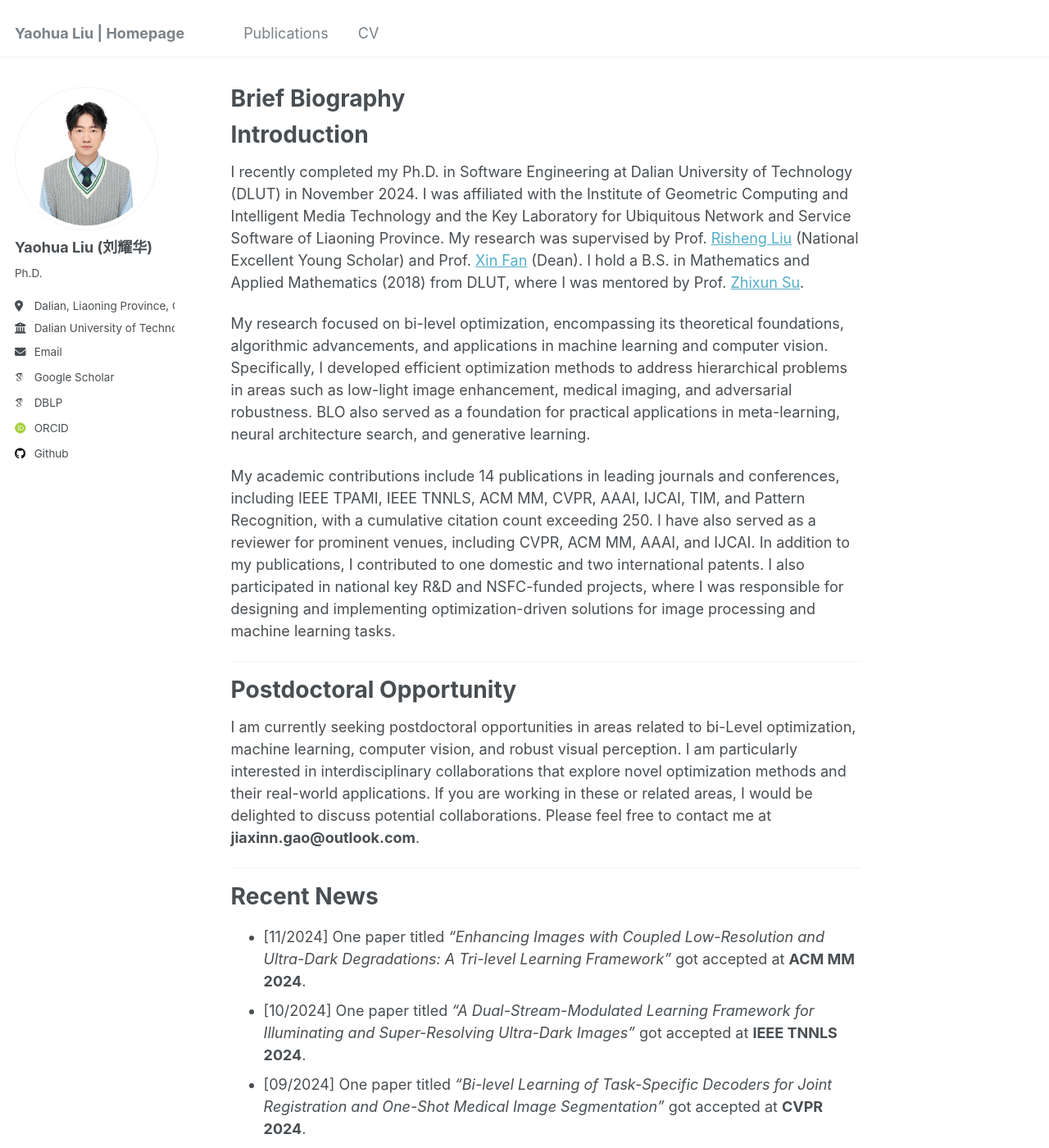
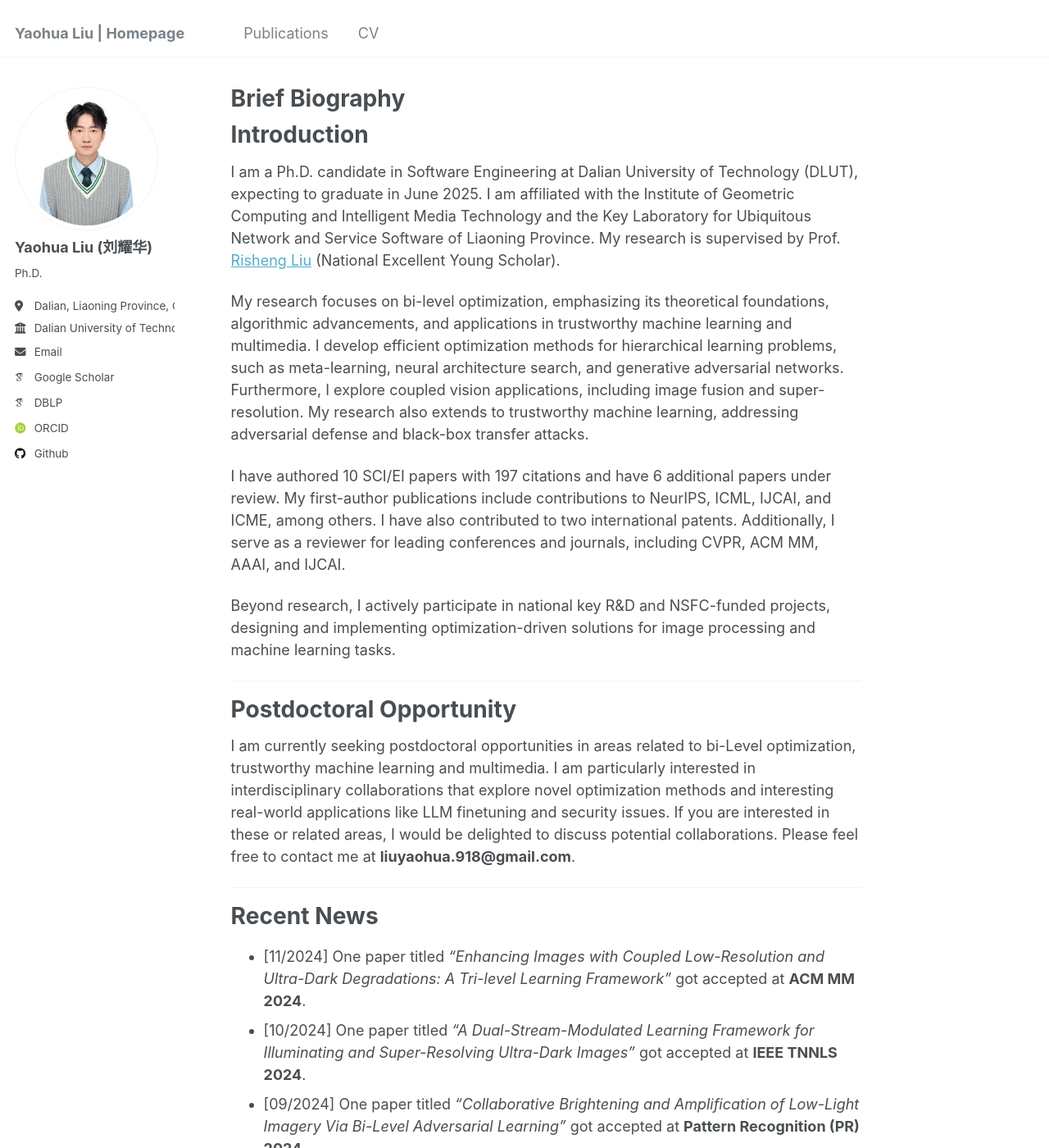
Before and after one commit to callous-youth/callous-youth.github.io, a Jekyll site: the page built from _pages/about.md, in a window 1280 px wide and 1400 px high. Shown: the whole window at 82% size. Built offline with Jekyll 4.4.1, drawn with Linux system fonts in a browser that asks for light colours; some web fonts are replaced; some of the changed text lies outside the part shown.

Commit message:
update_readme(#4)

```diff
--- a/_pages/about.md
+++ b/_pages/about.md
@@ -12,29 +12,30 @@ redirect_from:
 
 Introduction
 ======
-I recently completed my Ph.D. in Software Engineering at Dalian University of Technology (DLUT) in November 2024. I was affiliated with the Institute of Geometric Computing and Intelligent Media Technology and the Key Laboratory for Ubiquitous Network and Service Software of Liaoning Province. My research was supervised by Prof. [Risheng Liu](https://scholar.google.com.sg/citations?hl=zh-CN&user=DzuhImQAAAAJ) (National Excellent Young Scholar) and Prof. [Xin Fan](https://scholar.google.com.sg/citations?hl=zh-CN&user=vLN1njoAAAAJ) (Dean). I hold a B.S. in Mathematics and Applied Mathematics (2018) from DLUT, where I was mentored by Prof. [Zhixun Su](https://scholar.google.com.sg/citations?hl=zh-CN&user=ycFs33AAAAAJ).
+<!-- I recently completed my Ph.D. in Software Engineering at Dalian University of Technology (DLUT) in November 2024. I was affiliated with the Institute of Geometric Computing and Intelligent Media Technology and the Key Laboratory for Ubiquitous Network and Service Software of Liaoning Province. My research was supervised by Prof. [Risheng Liu](https://scholar.google.com.sg/citations?hl=zh-CN&user=DzuhImQAAAAJ) (National Excellent Young Scholar) and Prof. [Xin Fan](https://scholar.google.com.sg/citations?hl=zh-CN&user=vLN1njoAAAAJ) (Dean).
 
 My research focused on bi-level optimization, encompassing its theoretical foundations, algorithmic advancements, and applications in machine learning and computer vision. Specifically, I developed efficient optimization methods to address hierarchical problems in areas such as low-light image enhancement, medical imaging, and adversarial robustness. BLO also served as a foundation for practical applications in meta-learning, neural architecture search, and generative learning.
 
 My academic contributions include 14 publications in leading journals and conferences, including IEEE TPAMI, IEEE TNNLS, ACM MM, CVPR, AAAI, IJCAI, TIM, and Pattern Recognition, with a cumulative citation count exceeding 250. I have also served as a reviewer for prominent venues, including CVPR, ACM MM, AAAI, and IJCAI.
-In addition to my publications, I contributed to one domestic and two international patents. I also participated in national key R&D and NSFC-funded projects, where I was responsible for designing and implementing optimization-driven solutions for image processing and machine learning tasks.
+In addition to my publications, I contributed to one domestic and two international patents. I also participated in national key R&D and NSFC-funded projects, where I was responsible for designing and implementing optimization-driven solutions for image processing and machine learning tasks. -->
 
 
-<!-- I am a final-year Ph.D. candidate in Software Engineering at Dalian University of Technology (DUT), with an expected graduation date in September 2024. I am affiliated with the Institute of Geometric Computing and Intelligent Media Technology and the Key Laboratory for Ubiquitous Network and Service Software of Liaoning Province. My research is supervised by Prof. Risheng Liu (National Excellent Young Scholar) and Prof. Xin Fan (Dean).
+I am a Ph.D. candidate in Software Engineering at Dalian University of Technology (DLUT), expecting to graduate in June 2025. I am affiliated with the Institute of Geometric Computing and Intelligent Media Technology and the Key Laboratory for Ubiquitous Network and Service Software of Liaoning Province. My research is supervised by Prof. [Risheng Liu](https://scholar.google.com.sg/citations?hl=zh-CN&user=DzuhImQAAAAJ) (National Excellent Young Scholar).
 
-My primary research focuses on **Bi-Level Optimization (BLO)**, encompassing its theoretical foundations, algorithmic development, and diverse applications in machine learning and computer vision. I explore hierarchical coupling challenges in tasks such as low-light image enhancement, medical imaging, and adversarial robustness, aiming to develop efficient optimization strategies to address these complex problems. BLO is a powerful framework for tackling high-dimensional and multi-task visual applications, with notable utility in meta-learning, neural architecture search, and generative learning.
+My research focuses on bi-level optimization, emphasizing its theoretical foundations, algorithmic advancements, and applications in trustworthy machine learning and multimedia. I develop efficient optimization methods for hierarchical learning problems, such as meta-learning, neural architecture search, and generative adversarial networks. Furthermore, I explore coupled vision applications, including image fusion and super-resolution. My research also extends to trustworthy machine learning, addressing adversarial defense and black-box transfer attacks.
 
-I previously earned my M.S. in Computational Mathematics (2020) and B.S. in Mathematics and Applied Mathematics (2018) from DUT, under the mentorship of Prof. Zhixun Su. My academic contributions include 12 publications (5 as first or co-first author) in leading journals and conferences, including **IEEE TPAMI**, **IEEE TNNLS**, **ACM MM**, and **Pattern Recognition**, with a cumulative citation count exceeding 250. In addition, I actively serve as a reviewer for prominent venues such as **CVPR**, **ACM MM**, **AAAI**, **IJCAI**, and **NeurIPS**.
+I have authored 10 SCI/EI papers with 197 citations and have 6 additional papers under review. My first-author publications include contributions to NeurIPS, ICML, IJCAI, and ICME,  among others. I have also contributed to two international patents. Additionally, I serve as a reviewer for leading conferences and journals, including CVPR, ACM MM, AAAI, and IJCAI.
 
-Beyond my research contributions, I have been involved in patent development, contributing to one domestic and two international patents. I have also participated in multiple national key R&D projects and NSFC-funded initiatives, where I addressed practical challenges in robust visual perception under adverse conditions.
- -->
+Beyond research, I actively participate in national key R&D and NSFC-funded projects, designing and implementing optimization-driven solutions for image processing and machine learning tasks.
+
+
 
 
 ---
 
 Postdoctoral Opportunity
 ======
-I am currently seeking postdoctoral opportunities in areas related to bi-Level optimization, machine learning, computer vision, and robust visual perception. I am particularly interested in interdisciplinary collaborations that explore novel optimization methods and their real-world applications. If you are working in these or related areas, I would be delighted to discuss potential collaborations. Please feel free to contact me at **jiaxinn.gao@outlook.com**.
+I am currently seeking postdoctoral opportunities in areas related to bi-Level optimization, trustworthy machine learning and multimedia. I am particularly interested in interdisciplinary collaborations that explore novel optimization methods and interesting real-world applications like LLM finetuning and security issues. If you are interested in these or related areas, I would be delighted to discuss potential collaborations. Please feel free to contact me at **liuyaohua.918@gmail.com**.
 
 ---
 
@@ -42,14 +43,11 @@ Recent News
 ======
 - [11/2024] One paper titled *"Enhancing Images with Coupled Low-Resolution and Ultra-Dark Degradations: A Tri-level Learning Framework"* got accepted at **ACM MM 2024**.
 - [10/2024] One paper titled *"A Dual-Stream-Modulated Learning Framework for Illuminating and Super-Resolving Ultra-Dark Images"* got accepted at **IEEE TNNLS 2024**.
-- [09/2024] One paper titled *"Bi-level Learning of Task-Specific Decoders for Joint Registration and One-Shot Medical Image Segmentation"* got accepted at **CVPR 2024**.
 - [09/2024] One paper titled *"Collaborative Brightening and Amplification of Low-Light Imagery Via Bi-Level Adversarial Learning"* got accepted at **Pattern Recognition (PR) 2024**.
 - [08/2024] One paper titled *"Advancing Generalized Transfer Attack with Initialization Derived Bilevel Optimization and Dynamic Sequence Truncation"* got accepted at **IJCAI 2024**.
-- [03/2024] One paper titled *"Unveiling Details in the Dark: Simultaneous Brightening and Zooming for Low-Light Image Enhancement"* got accepted at **AAAI 2024**.
-- [01/2024] One paper titled *"Learning with Constraint Learning: New Perspective, Solution Strategy and Various Applications"* got accepted at **IEEE TPAMI 2024**.
-- [11/2023] One paper titled *"PEARL: Preprocessing Enhanced Adversarial Robust Learning of Image Deraining for Semantic Segmentation"* got accepted at **ACM MM 2023**.
-- [11/2021] One paper titled *"Investigating Bi-Level Optimization for Learning and Vision from a Unified Perspective: A Survey and Beyond"* got accepted at **IEEE TPAMI 2022**.
+- [05/2023] One paper titled *"Averaged method of multipliers for bi-level optimization without lower-level strong convexity"* got accepted at **ICML 2023**.
+- [8/2023] One paper titled *"PEARL: Preprocessing Enhanced Adversarial Robust Learning of Image Deraining for Semantic Segmentation"* got accepted at **ACM MM 2023**.
 
 For more info
 ------
-For more details, please refer to my [GitHub](https://github.com/moriyaya) or contact me at jiaxinn.gao@outlook.com.
+For more details, please refer to my [GitHub](https://github.com/callous-youth) or contact me here (mail: liuyaohua.918@gmail.com, Phone: +87 18742014196, WeChat: me_for_u, QQ: 919193083).
```
